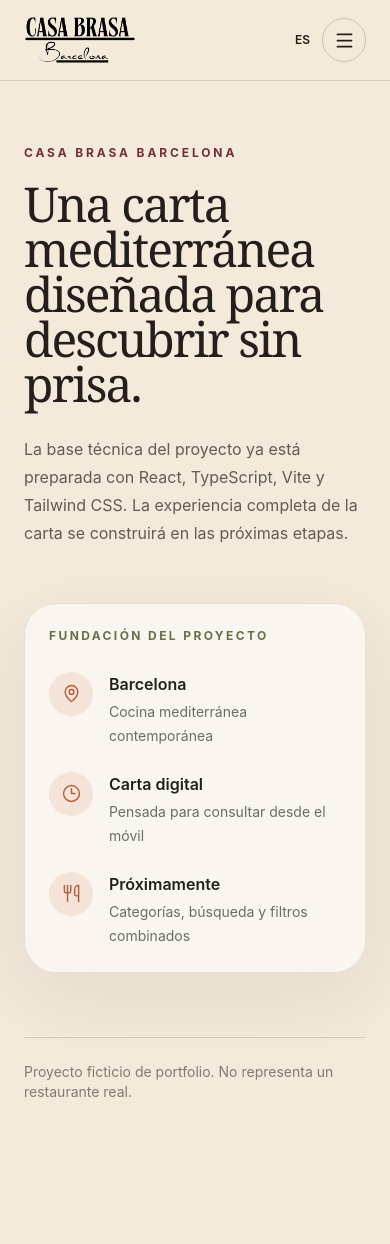
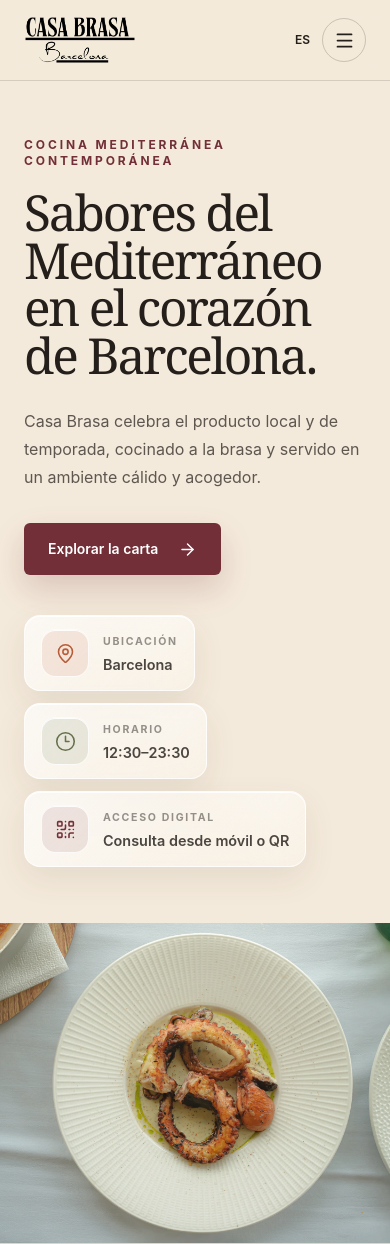
Before and after one commit to alxnrocha/casa-brasa-barcelona, a React (Vite) app: page / in a window 390 px wide. Before the commit the page ends 1126 px from the top, so only its background shows below. Built offline with nearby package versions, Linux system fonts and the light colour scheme.

Commit message:
feat: build responsive restaurant hero

```diff
--- a/src/App.tsx
+++ b/src/App.tsx
@@ -1,71 +1,12 @@
-import { Clock3, MapPin, Utensils } from 'lucide-react'
 import { Header } from './components/Header'
-
-const projectDetails = [
-  {
-    icon: MapPin,
-    label: 'Barcelona',
-    description: 'Cocina mediterránea contemporánea',
-  },
-  {
-    icon: Clock3,
-    label: 'Carta digital',
-    description: 'Pensada para consultar desde el móvil',
-  },
-  {
-    icon: Utensils,
-    label: 'Próximamente',
-    description: 'Categorías, búsqueda y filtros combinados',
-  },
-]
+import { Hero } from './components/Hero'
 
 export function App() {
   return (
     <div className="min-h-screen bg-cream text-charcoal">
       <Header />
       <main id="inicio">
-        <section className="mx-auto flex min-h-[calc(100vh-5rem)] max-w-6xl flex-col px-6 sm:px-10 lg:px-16">
-          <div className="grid flex-1 items-center gap-14 py-16 lg:grid-cols-[1.15fr_0.85fr] lg:py-24">
-          <div>
-            <p className="mb-5 text-xs font-bold uppercase tracking-[0.24em] text-wine">
-              Casa Brasa Barcelona
-            </p>
-            <h1 className="max-w-3xl font-display text-5xl leading-[0.94] tracking-[-0.04em] text-charcoal sm:text-6xl lg:text-7xl">
-              Una carta mediterránea diseñada para descubrir sin prisa.
-            </h1>
-            <p className="mt-7 max-w-2xl text-base leading-7 text-charcoal/70 sm:text-lg">
-              La base técnica del proyecto ya está preparada con React,
-              TypeScript, Vite y Tailwind CSS. La experiencia completa de la
-              carta se construirá en las próximas etapas.
-            </p>
-          </div>
-
-          <aside className="rounded-[2rem] border border-charcoal/10 bg-white/55 p-6 shadow-[0_24px_80px_rgba(44,35,30,0.08)] backdrop-blur sm:p-8">
-            <p className="text-xs font-bold uppercase tracking-[0.2em] text-olive">
-              Fundación del proyecto
-            </p>
-            <ul className="mt-7 space-y-6">
-              {projectDetails.map(({ icon: Icon, label, description }) => (
-                <li className="flex gap-4" key={label}>
-                  <span className="flex size-11 shrink-0 items-center justify-center rounded-full bg-terracotta/12 text-terracotta">
-                    <Icon aria-hidden="true" size={19} strokeWidth={1.8} />
-                  </span>
-                  <div>
-                    <p className="font-semibold text-charcoal">{label}</p>
-                    <p className="mt-1 text-sm leading-6 text-charcoal/65">
-                      {description}
-                    </p>
-                  </div>
-                </li>
-              ))}
-            </ul>
-          </aside>
-          </div>
-
-          <footer className="border-t border-charcoal/15 py-6 text-sm text-charcoal/55">
-            Proyecto ficticio de portfolio. No representa un restaurante real.
-          </footer>
-        </section>
+        <Hero />
       </main>
     </div>
   )
--- /dev/null
+++ b/src/components/Hero.tsx
@@ -0,0 +1,120 @@
+import { ArrowRight, Clock3, MapPin, QrCode } from 'lucide-react'
+import heroImage from '../assets/images/hero-grilled-octopus.webp'
+
+const heroDetails = [
+  {
+    icon: MapPin,
+    eyebrow: 'Ubicación',
+    label: 'Barcelona',
+    accent: 'text-terracotta',
+    iconBackground: 'bg-terracotta/12',
+  },
+  {
+    icon: Clock3,
+    eyebrow: 'Horario',
+    label: '12:30–23:30',
+    accent: 'text-olive',
+    iconBackground: 'bg-olive/12',
+  },
+  {
+    icon: QrCode,
+    eyebrow: 'Acceso digital',
+    label: 'Consulta desde móvil o QR',
+    accent: 'text-wine',
+    iconBackground: 'bg-wine/10',
+  },
+]
+
+export function Hero() {
+  return (
+    <section
+      className="relative isolate overflow-hidden border-b border-charcoal/10 bg-cream"
+      aria-labelledby="hero-title"
+    >
+      <div className="mx-auto grid min-h-[42rem] max-w-[90rem] lg:grid-cols-[0.88fr_1.12fr]">
+        <div className="relative z-10 flex items-center px-6 py-14 sm:px-10 sm:py-20 lg:px-12 xl:pl-20">
+          <div className="max-w-2xl">
+            <p className="mb-5 text-xs font-bold uppercase tracking-[0.24em] text-wine">
+              Cocina mediterránea contemporánea
+            </p>
+
+            <h1
+              id="hero-title"
+              className="font-display text-[clamp(3.1rem,6vw,5.75rem)] leading-[0.96] tracking-[-0.045em] text-charcoal"
+            >
+              Sabores del Mediterráneo en el corazón de Barcelona.
+            </h1>
+
+            <p className="mt-7 max-w-xl text-base leading-7 text-charcoal/72 sm:text-lg sm:leading-8">
+              Casa Brasa celebra el producto local y de temporada, cocinado a
+              la brasa y servido en un ambiente cálido y acogedor.
+            </p>
+
+            <a
+              href="#carta"
+              className="mt-8 inline-flex min-h-13 items-center gap-5 rounded-md bg-wine px-6 text-sm font-semibold text-white shadow-[0_14px_32px_rgba(114,47,55,0.2)] transition-[background-color,transform] hover:-translate-y-0.5 hover:bg-wine/92 focus-visible:outline-2 focus-visible:outline-offset-4 focus-visible:outline-wine"
+            >
+              Explorar la carta
+              <ArrowRight aria-hidden="true" size={19} strokeWidth={1.8} />
+            </a>
+
+            <ul className="mt-10 grid justify-items-start gap-3 md:grid-cols-[0.85fr_0.9fr_1.35fr] lg:w-[42rem]">
+              {heroDetails.map(
+                ({
+                  icon: Icon,
+                  eyebrow,
+                  label,
+                  accent,
+                  iconBackground,
+                }) => (
+                <li
+                  className="group relative isolate flex min-h-[4.75rem] w-fit max-w-full items-center gap-3.5 overflow-hidden rounded-2xl border border-white/75 bg-[linear-gradient(135deg,rgba(255,255,255,0.7),rgba(255,248,238,0.38))] px-4 shadow-[0_12px_32px_rgba(73,50,37,0.09),inset_0_1px_0_rgba(255,255,255,0.9)] backdrop-blur-xl transition-[border-color,box-shadow,transform] duration-300 hover:-translate-y-0.5 hover:border-white hover:shadow-[0_16px_38px_rgba(73,50,37,0.14),inset_0_1px_0_rgba(255,255,255,1)] md:w-full"
+                  key={label}
+                >
+                  <span
+                    className="absolute -right-5 -top-8 -z-10 size-20 rounded-full bg-white/55 blur-2xl transition-transform duration-500 group-hover:scale-125"
+                    aria-hidden="true"
+                  />
+                  <span
+                    className={`flex size-12 shrink-0 items-center justify-center rounded-[0.9rem] border border-white/80 shadow-[inset_0_1px_0_rgba(255,255,255,0.9)] ${iconBackground} ${accent}`}
+                  >
+                    <Icon
+                      aria-hidden="true"
+                      size={21}
+                      strokeWidth={1.8}
+                    />
+                  </span>
+                  <span className="min-w-0">
+                    <span className="block text-[0.66rem] font-bold uppercase tracking-[0.16em] text-charcoal/48">
+                      {eyebrow}
+                    </span>
+                    <span className="mt-1.5 block text-[0.9rem] font-semibold leading-[1.2] text-charcoal/82 md:whitespace-nowrap">
+                      {label}
+                    </span>
+                  </span>
+                </li>
+                ),
+              )}
+            </ul>
+          </div>
+        </div>
+
+        <div className="relative min-h-80 overflow-hidden sm:min-h-[30rem] lg:min-h-full">
+          <img
+            className="absolute inset-0 size-full object-cover object-center"
+            src={heroImage}
+            alt="Pulpo a la brasa servido sobre una crema suave"
+            width="1800"
+            height="1200"
+            fetchPriority="high"
+            decoding="async"
+          />
+          <div
+            className="absolute inset-0 bg-[linear-gradient(to_bottom,rgba(244,234,219,0.12),rgba(36,31,27,0.08))] lg:bg-[linear-gradient(to_right,#f4eadb_0%,rgba(244,234,219,0.94)_8%,rgba(244,234,219,0.46)_24%,rgba(244,234,219,0)_48%)]"
+            aria-hidden="true"
+          />
+        </div>
+      </div>
+    </section>
+  )
+}
```
Also changed, not shown: src/assets/images/hero-grilled-octopus.webp (added), 1 other file (tests, documents, lock files or other folders).
